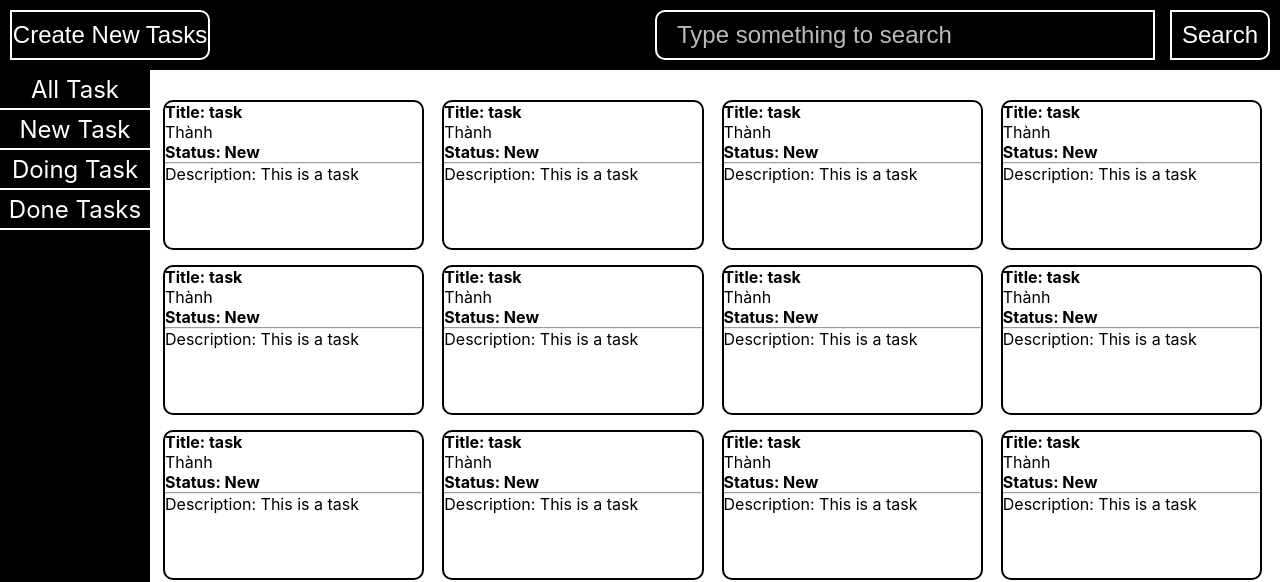
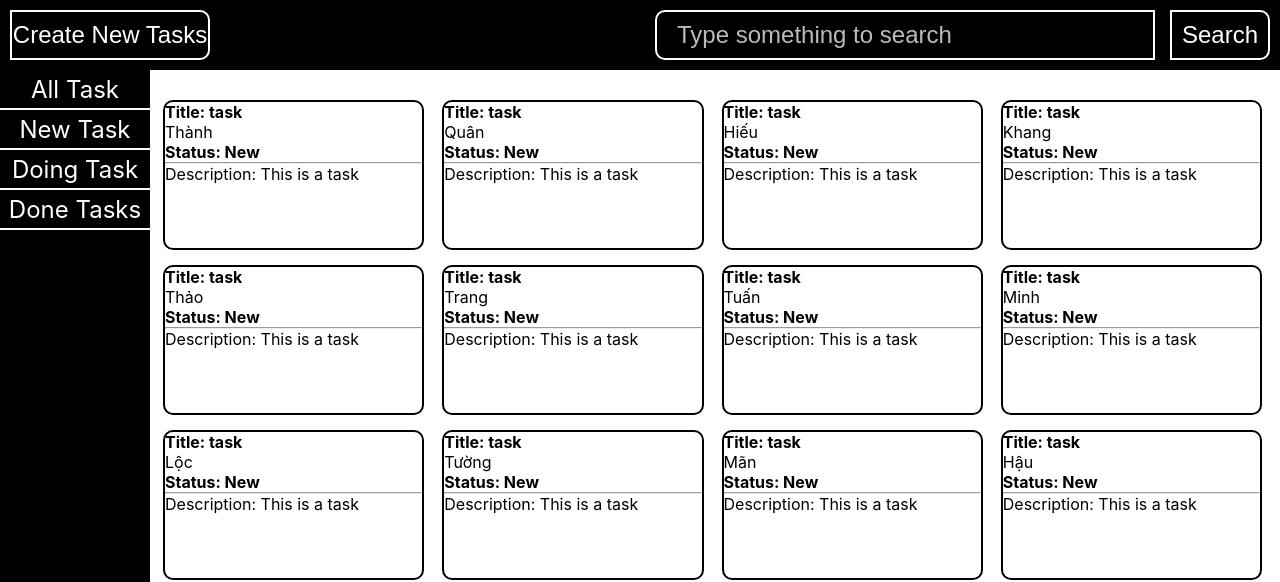
Before and after one commit to minhthanhhuynh99/learn-react-js, a React (Create React App) app in the folder todo-app/: page / in a window 1280 px wide. Shown: the top 582 px of the page. Built offline with nearby package versions, Linux system fonts and the light colour scheme.

Commit message:
update todo-app

```diff
--- a/todo-app/src/App.js
+++ b/todo-app/src/App.js
@@ -52,9 +52,17 @@ function App() {
     <div>
         <Header/>
         <Sidebar/>
-        <Contact/>
+        {data.map((data,index) => (
+          <Contact
+            key={index}
+            name = {data.name}
+          />
+
+        ))}
+
+
+
         <Footer/>
-
     </div>
   );
 }
--- a/todo-app/src/components/Todo/CardList/CardItem.jsx
+++ b/todo-app/src/components/Todo/CardList/CardItem.jsx
@@ -7,11 +7,12 @@ CardItem.propTypes = {
 };
 
 function CardItem(props) {
+
     const { name } = props;
     return (
         <div className="containerItem">
             <p className="containerItem__title">Title: task</p>
-            <p className="containerItem__creator">Thành</p>
+            <p className="containerItem__creator">{name}</p>
             <p className="containerItem__status">Status: New</p>
             <hr className='containerItem__lineBreak'></hr>
             <p className="containerItem__description">Description: This is a task</p>
--- a/todo-app/src/components/Todo/Contact/Contact.jsx
+++ b/todo-app/src/components/Todo/Contact/Contact.jsx
@@ -8,20 +8,53 @@ Contact.propTypes = {
 };
 
 function Contact(props) {
+    const data = [
+        {
+          name : "Thành"
+        },
+        {
+          name : "Quân"
+        },
+        {
+          name : "Hiếu"
+        },
+        {
+          name : "Khang"
+        },
+        {
+          name : "Thảo"
+        },
+        {
+          name : "Trang"
+        },
+        {
+          name : "Tuấn"
+        },
+        {
+          name : "Minh"
+        },
+        {
+          name : "Lộc"
+        },
+        {
+          name : "Tường"
+        },
+        {
+          name : "Mãn"
+        },
+        {
+          name : "Hậu"
+        },
+      ]
     return (
         <div className='containerContact'>
-            <CardItem />
-            <CardItem/>
-            <CardItem/>
-            <CardItem/>
-            <CardItem/>
-            <CardItem/>
-            <CardItem/>
-            <CardItem/>
-            <CardItem/>
-            <CardItem/>
-            <CardItem/>
-            <CardItem/>
+            {data.map((data,index) => (
+          <CardItem
+            key={index}
+            name = {data.name}
+          />
+
+        ))}
         </div>
     );
 }
```
